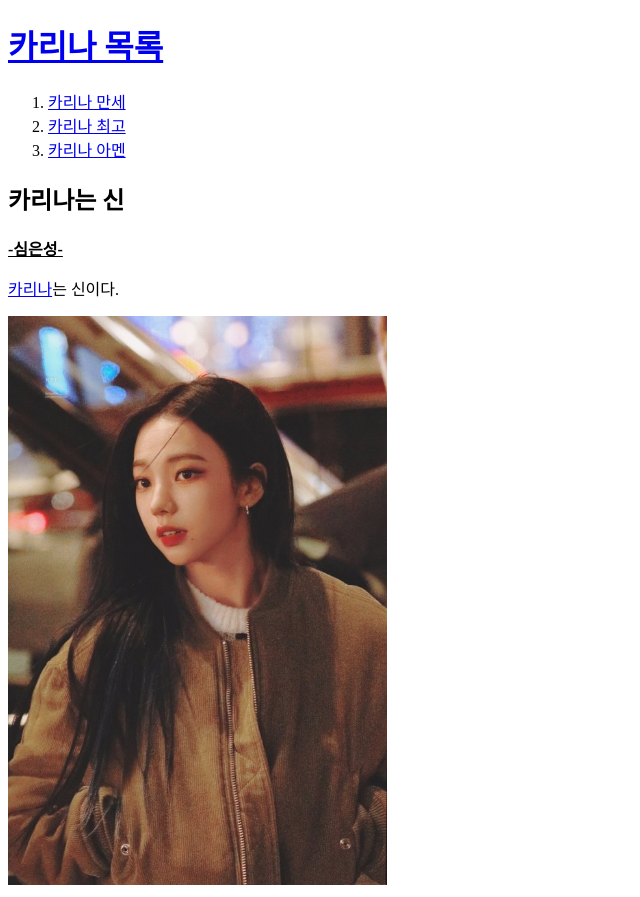
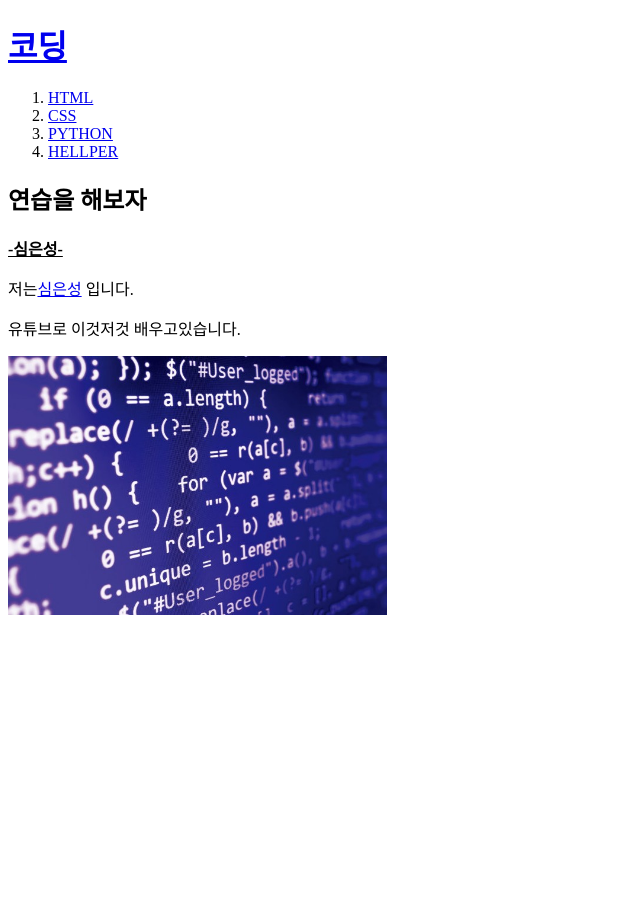
Before and after one commit to dmddjd/dmddjd_first_web_site, a plain HTML site: page index.html in a window 1280 px wide. Shown: the whole page, without its empty margins (0-640 px from the left). After the commit the page ends 800 px from the top, so only its background shows below. Drawn offline with Linux system fonts and the light colour scheme.

Commit message:
Add files via upload

```diff
--- a/index.html
+++ b/index.html
@@ -1,19 +1,21 @@
 <!doctype html>
 <html>
 <head>
-<title>카리나는 신</title>
+<title>심은성의 연습</title>
 <meta charset="utf-8">
 </head>
 <body>
-    <h1><a href="index.html">카리나 목록</a></h1>
+    <h1><a href="index.html">코딩</a></h1>
     <ol>
-        <li><a href="1.html">카리나 만세</a></li>
-        <li><a href="2.html">카리나 최고</a></li>
-        <li><a href="3.html">카리나 아멘</a></li>
+        <li><a href="1.html">HTML</a></li>
+        <li><a href="2.html">CSS</a></li>
+        <li><a href="3.html">PYTHON</a></li>
+        <li><a href="hellper.html">HELLPER</a></li>
     </ol>
-    <h2>카리나는 신</h2>
+    <h2>연습을 해보자</h2>
     <strong><u>-심은성-</u></strong>
-    <p><a href="https://www.instagram.com/Katarinabluu/" target="_blank" title="카리나의 일상">카리나</a>는 신이다.</p>
-    <img src="god.jpg" width="30%">
+    <p>저는<a href="https://www.instagram.com/dmddjd_b/" target="_blank" title="카리나의 일상">심은성</a> 입니다.</p>
+    <p>유튜브로 이것저것 배우고있습니다.</p>
+    <img src="코딩이미지.jpg" width="30%">
 </body>
 </html>
```
Also changed, not shown: 1.html (+12 -7 lines), 2.html (+10 -7 lines), 3.html (+11 -7 lines), hellper.html (added, +21 -0 lines), 코딩이미지.jpg (added).
